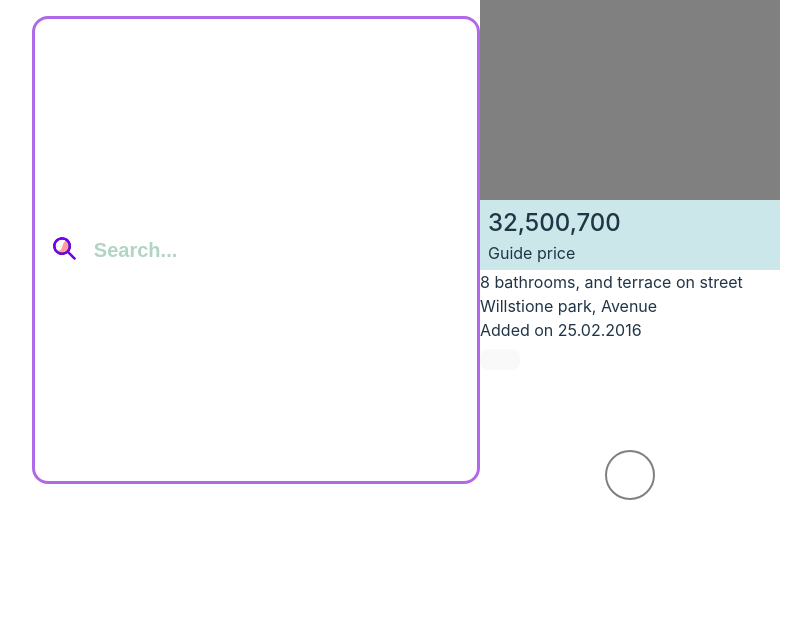
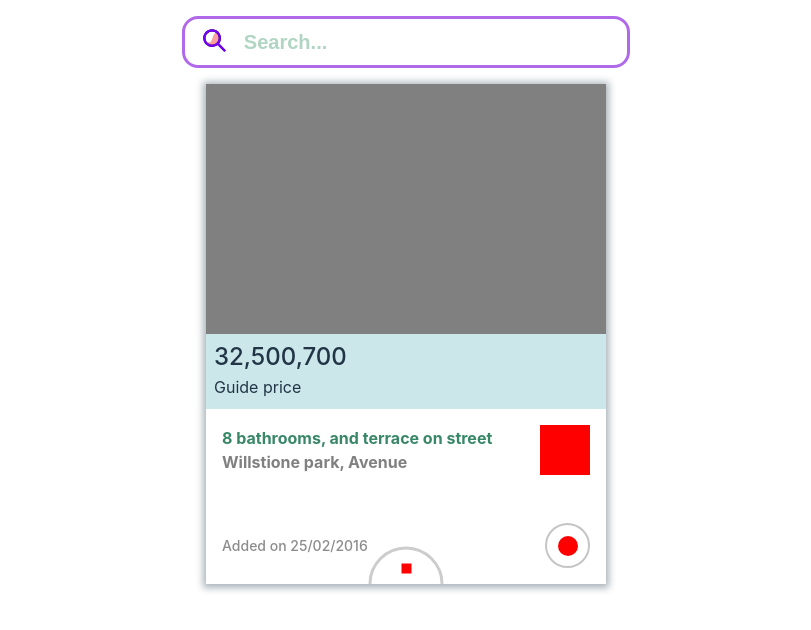
Before and after one commit to LineCoran/react-components, a React (Vite) app: page / in a window 1280 px wide. Shown: the top 630 px of the page, without its empty margins (234-1045 px from the left). Built offline with nearby package versions, Linux system fonts and the light colour scheme.

Commit message:
feat: styled card component

```diff
--- a/src/components/Card/Card.css
+++ b/src/components/Card/Card.css
@@ -1,19 +1,23 @@
 .card {
   height: 500px;
-  width: 300px;
+  width: 400px;
   position: relative;
   display: flex;
   flex-direction: column;
   overflow: hidden;
+  -webkit-box-shadow: 0px 1px 7px 3px rgba(34, 60, 80, 0.38);
+  -moz-box-shadow: 0px 1px 7px 3px rgba(34, 60, 80, 0.38);
+  box-shadow: 0px 1px 7px 3px rgba(34, 60, 80, 0.38);
 }
 
 .cardImage {
-  height: 40%;
+  height: 50%;
   width: 100%;
   background-color: gray;
 }
 
 .cardPrice {
+  height: 15%;
   padding: 0.3rem 0.5rem;
   background-color: rgba(119, 192, 201, 0.38);
 }
@@ -23,14 +27,83 @@
   font-weight: 500;
 }
 
-
 .cardHeart {
   position: absolute;
   bottom: 0;
   left: 50%;
-  transform: translateX(-50%);
+  transform: translate(-50%, 50%);
+  width: 75px;
+  height: 75px;
+  border: 3px solid rgba(128, 128, 128, 0.4);
+  border-radius: 50%;
+  display: flex;
+  justify-content: center;
+}
+
+.cardHearIcon {
+  margin-top: 20%;
+  width: 10px;
+  height: 10px;
+  background-color: red;
+}
+
+.cardInfo {
+  width: 100%;
+  height: 35%;
+  display: flex;
+  flex-direction: column;
+  justify-content: space-between;
+  padding: 1rem;
+}
+
+.cardInfoDescrition {
+  font-weight: bold;
+  color: rgb(56, 135, 103);
+}
+
+.cardInfoLocation {
+  font-weight: bold;
+  color: gray;
+}
+
+.cardInfoHeader {
+  display: flex;
+  align-items: center;
+  justify-content: space-between;
+}
+
+.cardInfoIcon {
   width: 50px;
   height: 50px;
-  border: 2px solid gray;
+  background-color: red;
+}
+
+.cardFooter {
+  display: flex;
+  align-items: center;
+  justify-content: space-between;
+}
+
+.cardDate {
+  font-size: 14px;
+  font-weight: 500;
+  color: rgba(128, 128, 128, 0.9);
+}
+
+.cardSendMessage {
+  width: 45px;
+  height: 45px;
+  border: 2px solid rgba(128, 128, 128, 0.456);
   border-radius: 50%;
+  display: flex;
+  align-items: center;
+  justify-content: center;
 }
+
+.cardSendMessageIcon {
+  width: 20px;
+  height: 20px;
+  background-color: red;
+  border-radius: 50%;
+  cursor: pointer;
+}
--- a/src/components/Card/Card.tsx
+++ b/src/components/Card/Card.tsx
@@ -10,15 +10,20 @@ export default function Card() {
         <p className="cardPriceStatus">Guide price</p>
       </div>
       <div className="cardInfo">
+        <div className="cardInfoHeader">
           <div className="cardInfoText">
             <div className="cardInfoDescrition">8 bathrooms, and terrace on street</div>
             <div className="cardInfoLocation">Willstione park, Avenue</div>
           </div>
           <div className="cardInfoIcon"></div>
         </div>
+
         <div className="cardFooter">
-        <p className="cardDate"> Added on 25.02.2016</p>
-        <button className="cardSendMessage"></button>
+          <p className="cardDate"> Added on 25/02/2016</p>
+          <div className="cardSendMessage">
+            <div className="cardSendMessageIcon"></div>
+          </div>
+        </div>
       </div>
       <div className="cardHeart">
         <div className="cardHearIcon"></div>
--- a/src/pages/Main/Main.css
+++ b/src/pages/Main/Main.css
@@ -1,5 +1,7 @@
 .main {
   width: 100%;
   display: flex;
+  flex-direction: column;
+  align-items: center;
   justify-content: center;
 }
```
Lines whose indentation alone changed are shown as unchanged.
